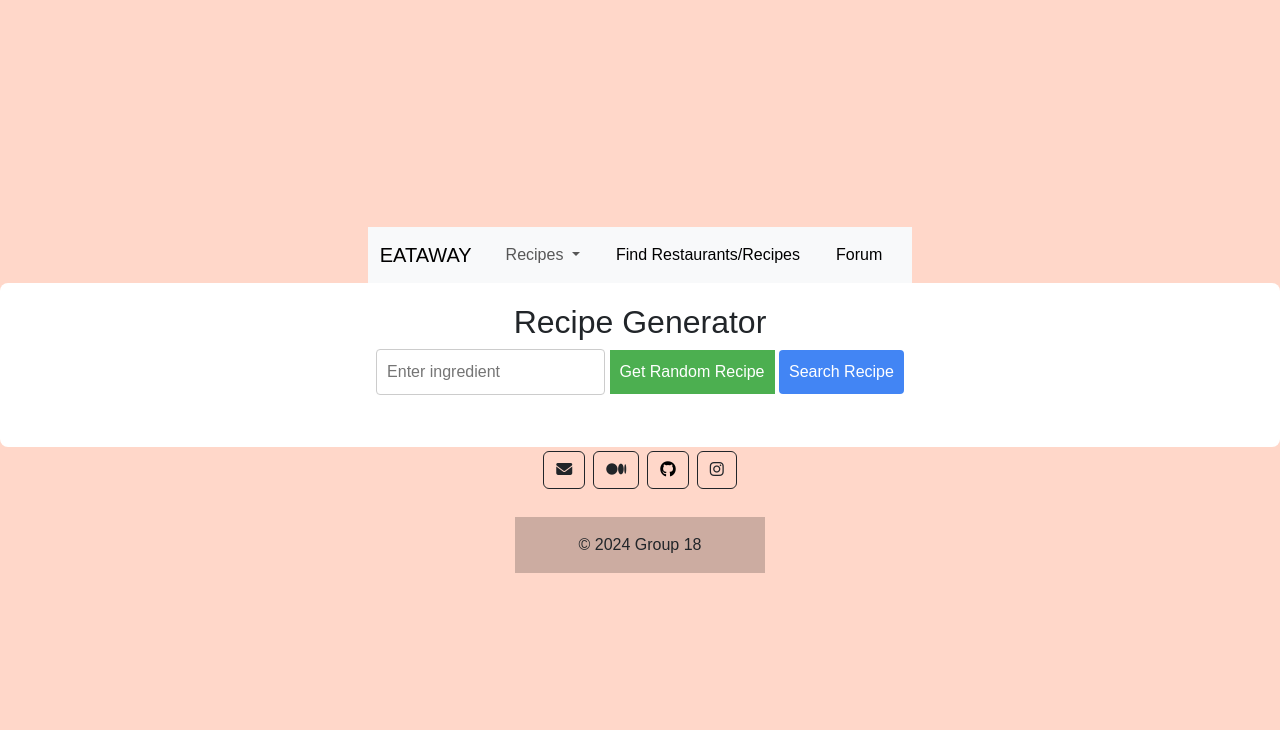
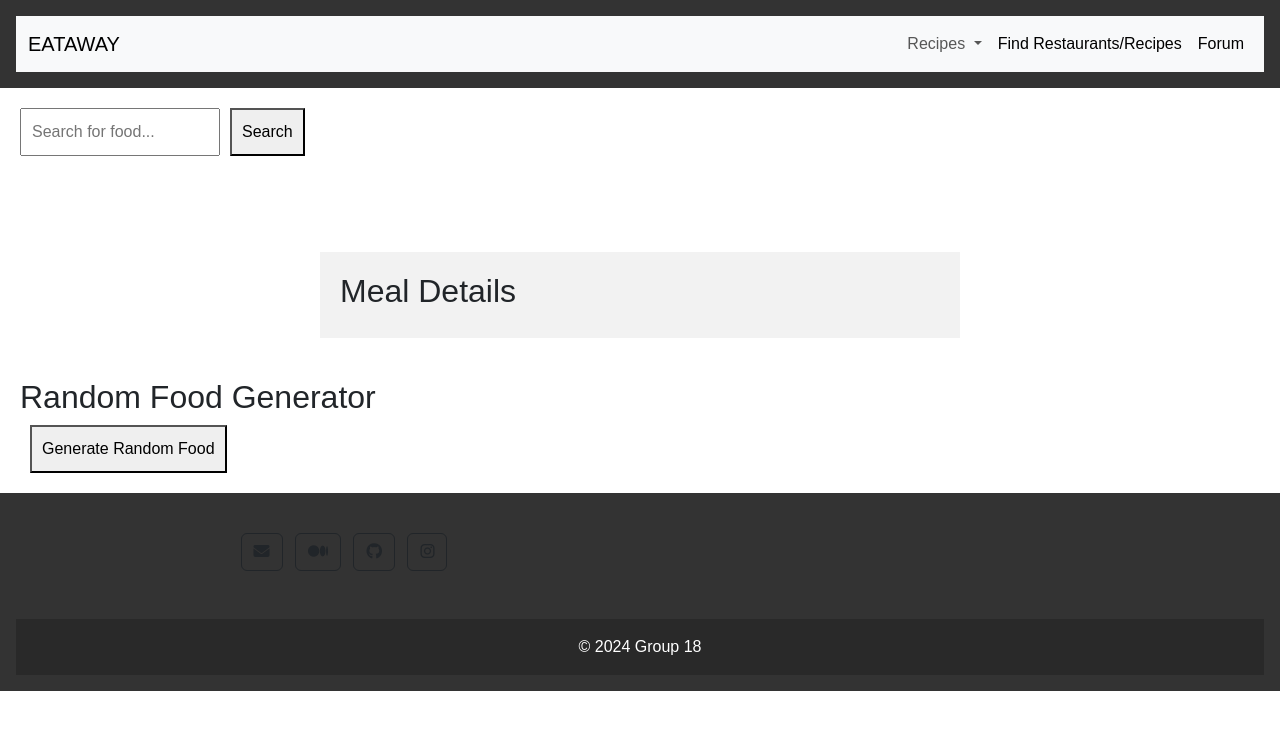
Before and after one commit to uvee35/Eataway-Website, a website: page html/receipe.html in a window 1280 px wide. Drawn offline with nearby package versions, Linux system fonts and the light colour scheme.

Commit message:
added javascript api and css and html

```diff
--- a/Assets/css/receipe.css
+++ b/Assets/css/receipe.css
@@ -1,58 +1,56 @@
 body {
-    font-family: 'Arial', sans-serif;
+    font-family: Arial, sans-serif;
     margin: 0;
     padding: 0;
-    background-color: #f4f4f4;
     display: flex;
     flex-direction: column;
-    align-items: center;
-    justify-content: center;
-    height: 100vh;
 }
 
-.recipe-container {
-    background-color: white;
-    padding: 20px;
-    border-radius: 8px;
-
+header, footer {
+    background-color: #333;
+    color: white;
     text-align: center;
-
-    width: 100%;
+    padding: 1em;
 }
 
-h2 {
-    margin-bottom: 20px;
+section {
+    margin: 20px;
+}
+
+.search-container {
+    display: flex;
+    align-items: center;
 }
 
 button {
     padding: 10px;
-    background-color: #4caf50;
-    color: white;
-    border: none;
-    border-radius: 4px;
     cursor: pointer;
-    margin-right: 10px;
+    margin-left: 10px; /* Add margin for spacing between buttons */
 }
 
 input {
     padding: 10px;
-    border: 1px solid #ccc;
-    border-radius: 4px;
-    margin-right: 10px;
+    width: 200px;
 }
 
-.search-btn {
-    padding: 10px;
-    background-color: #4285f4;
-    color: white;
-    border: none;
-    border-radius: 4px;
-    cursor: pointer;
+.search-results-container,
+.meal-details-container {
+    width: 50%;
+    margin-left: auto;
+    margin-right: auto;
 }
 
-img {
+.meal-details-container {
+    background-color: #f2f2f2;
+    padding: 20px;
+}
+
+.meal-details-container img {
     max-width: 100%;
     height: auto;
-    border-radius: 8px;
-    margin-top: 20px;
+    margin-bottom: 10px;
 }
+
+.footer {
+    margin-top: auto;
+}
--- /dev/null
+++ b/Assets/js/receipe.js
@@ -0,0 +1,118 @@
+// TheMealDB API key (replace with your actual API key)
+const apiKey = "1";
+
+// Function to search for food
+function searchFood() {
+    const searchInput = document.getElementById("searchInput").value;
+    const searchResultsContainer = document.getElementById("searchResults");
+    const mealDetailsContainer = document.getElementById("mealDetails");
+    console.log("searchFood function called");
+    searchResultsContainer.innerHTML = "";
+    mealDetailsContainer.innerHTML = "";
+
+    if (searchInput.trim() !== "") {
+        fetch(`https://www.themealdb.com/api/json/v1/${apiKey}/search.php?s=${searchInput}`)
+            .then(response => response.json())
+            .then(data => {
+                if (data.meals) {
+                    data.meals.forEach(meal => {
+                        const listItem = document.createElement("li");
+                        const link = document.createElement("a");
+
+                        link.href = "#";
+                        link.addEventListener("click", () => displayFoodDetails(meal.idMeal));
+
+                        link.textContent = meal.strMeal;
+
+                        listItem.appendChild(link);
+                        searchResultsContainer.appendChild(listItem);
+                    });
+                } else {
+                    searchResultsContainer.innerHTML = "<p>No results found.</p>";
+                }
+            })
+            .catch(error => console.error('Error searching for food:', error));
+    } else {
+        searchResultsContainer.innerHTML = "<p>Please enter a search query.</p>";
+    }
+}
+
+// Function to display food details (for both search and random)
+function displayFoodDetails(mealId) {
+    const mealDetailsContainer = document.getElementById("mealDetails");
+
+    // API call to get meal details
+    fetch(`https://www.themealdb.com/api/json/v1/${apiKey}/lookup.php?i=${mealId}`)
+        .then(response => response.json())
+        .then(data => {
+            const mealDetails = data.meals[0];
+
+            // Create HTML elements to display meal details
+            const mealDetailsHTML = `
+                <div>
+                    <h3>${mealDetails.strMeal}</h3>
+                    <img src="${mealDetails.strMealThumb}" alt="${mealDetails.strMeal}" class="img-thumbnail">
+                    <p>${mealDetails.strInstructions}</p>
+                    <h4>Ingredients:</h4>
+                    <ul>
+                        ${getIngredientsList(mealDetails)}
+                    </ul>
+                </div>
+            `;
+
+            // Display meal details in the container
+            mealDetailsContainer.innerHTML = mealDetailsHTML;
+        })
+        .catch(error => console.error('Error fetching meal details:', error));
+}
+
+// Function to generate random food
+function getRandomFood() {
+    console.log("getRandomFood function called");
+    const randomFoodContainer = document.getElementById("randomFood");
+
+    // Clear previous content
+    randomFoodContainer.innerHTML = "";
+
+    fetch(`https://www.themealdb.com/api/json/v1/${apiKey}/random.php`)
+        .then(response => response.json())
+        .then(data => {
+            const randomFood = data.meals[0];
+
+            // Create HTML elements to display random food details
+            const randomFoodHTML = `
+                <div>
+                    <h3>${randomFood.strMeal}</h3>
+                    <img src="${randomFood.strMealThumb}" alt="${randomFood.strMeal}" class="img-thumbnail">
+                    <p>${randomFood.strInstructions}</p>
+                    <h4>Ingredients:</h4>
+                    <ul>
+                        ${getIngredientsList(randomFood)}
+                    </ul>
+                </div>
+            `;
+
+            // Display random food details in the container
+            randomFoodContainer.innerHTML = randomFoodHTML;
+
+            // Optionally, you can scroll to the meal details section for better visibility
+            document.getElementById("mealDetails").scrollIntoView({ behavior: "smooth" });
+        })
+        .catch(error => console.error('Error fetching random food details:', error));
+}
+
+// Additional function to get ingredients list
+function getIngredientsList(foodDetails) {
+    const ingredientsList = [];
+
+    for (let i = 1; i <= 20; i++) {
+        const ingredient = foodDetails[`strIngredient${i}`];
+        const measure = foodDetails[`strMeasure${i}`];
+
+        if (ingredient && measure) {
+            ingredientsList.push(`<li>${measure} ${ingredient}</li>`);
+        }
+    }
+
+    return ingredientsList.join("");
+}
--- a/html/receipe.html
+++ b/html/receipe.html
@@ -4,31 +4,99 @@
     <meta charset="UTF-8">
     <meta name="viewport" content="width=device-width, initial-scale=1.0">
     <title>Receipe</title>
-
+    <link href="https://cdn.jsdelivr.net/npm/bootstrap@5.3.2/dist/css/bootstrap.min.css" rel="stylesheet"
+        integrity="sha384-T3c6CoIi6uLrA9TneNEoa7RxnatzjcDSCmG1MXxSR1GAsXEV/Dwwykc2MPK8M2HN" crossorigin="anonymous">
     <script src="https://kit.fontawesome.com/c1bc576c12.js" crossorigin="anonymous"></script>
+    <script src="https://cdn.jsdelivr.net/npm/bootstrap@5.3.2/dist/js/bootstrap.bundle.min.js"
+        integrity="sha384-C6RzsynM9kWDrMNeT87bh95OGNyZPhcTNXj1NW7RuBCsyN/o0jlpcV8Qyq46cDfL"
+        crossorigin="anonymous"></script>
+</body>
     <link rel="stylesheet" href="../Assets/css/receipe.css">
 </head>
 <body>
-    <div id="header-container"></div>
+    <header class="header-class">
+        <!-- Navbar -->
+        <nav class="navbar navbar-expand-lg navbar-light bg-light">
+          <div class="container-fluid">
 
-    <div class="recipe-container row" id="recipe">
-        <h2>Recipe Generator</h2>
-        <div>
-            <input type="text" id="searchInput" placeholder="Enter ingredient">
-            <button onclick="getRandomRecipe()">Get Random Recipe</button>
-            <button class="search-btn" onclick="searchRecipe()">Search Recipe</button>
-        </div>
-
-        <p id="recipeName"></p>
-        <p id="recipeInstructions"></p>
-    </div>
+              <!-- Brand/logo -->
+              <a class="navbar-brand" href="#">EATAWAY</a>
 
 
+              <!-- Toggle button for small screens -->
+              <button class="navbar-toggler" type="button" data-bs-toggle="collapse" data-bs-target="#navbarNavAltMarkup"
+                  aria-controls="navbarNavAltMarkup" aria-expanded="false" aria-label="Toggle navigation">
+                  <span class="navbar-toggler-icon"></span>
+              </button>
+              <div class="collapse navbar-collapse " id="navbarSupportedContent">
+                  <ul class="navbar-nav ms-auto mb-2 mb-lg-0">
+                      <li class="nav-item dropdown">
+                          <a class="nav-link dropdown-toggle" href="#" role="button" data-bs-toggle="dropdown"
+                              aria-expanded="false">
+                              Recipes
+                          </a>
+                          <ul class="dropdown-menu">
+                              <li><a class="dropdown-item" href="#">Recipe 1</a></li>
+                              <li><a class="dropdown-item" href="#">Recipe 2</a></li>
+                          </ul>
+                      </li>
+                      <li class="nav-item">
+                          <a class="nav-link active" aria-current="page" href="#">Find Restaurants/Recipes</a>
+                      </li>
+                      <li class="nav-item">
+                          <a class="nav-link active" href="#">Forum</a>
+                      </li>
+
+        </nav>
 
 
+        </header>
+    <section class="search-container">
+        <input type="text" id="searchInput" placeholder="Search for food...">
+        <button onclick="searchFood()">Search</button>
+    </section>
+
+    <section class="search-results-container">
+        <ul id="searchResults"></ul>
+    </section>
+
+    <!-- Meal Details Section -->
+    <section class="meal-details-container">
+        <h2>Meal Details</h2>
+        <div id="mealDetails"></div>
+    </section>
+
+    <!-- Random Food Section -->
+    <section class="random-food-container">
+        <h2>Random Food Generator</h2>
+        <button onclick="getRandomFood()">Generate Random Food</button>
+        <div id="randomFood"></div>
+    </section>
+
     <!-- Footer Section -->
-    <div id="footer-container"></div>
+    <script src="../Assets/js/receipe.js"></script>
 
-    <script src="../Assets/js/script.js"></script>
-</body>
+<div id="footer-container"></div>
+
+<!-- Section: Social media -->
+<footer>
+    <section class="p-4 pt-0" id="social-icons">
+        <div class="row">
+            <div class="col-lg-6 col-md-12 mb-4 mb-md-0">
+                <!-- Add your social media links -->
+                <a class="btn btn-outline-dark btn-floating m-1" href="mailto:email" role="button"><i
+                        class="fas fa-envelope social-icon"></i></a>
+                <a class="btn btn-outline-dark btn-floating m-1" href="https://medium.com/@victor5.vm58"
+                    role="button"><i class="fab fa-medium social-icon"></i></a>
+                <a class="btn btn-outline-dark btn-floating m-1" href="https://github.com/uvee35/Eataway-Website"
+                    role="button"><i class="fab fa-github"></i></a>
+                <a class="btn btn-outline-dark btn-floating m-1" href="instagram.com" role="button"><i
+                        class="fab fa-instagram"></i></a>
+            </div>
+        </div>
+    </section>
+    <div class="text-center p-3" style="background-color: rgba(0, 0, 0, 0.2);">
+        © 2024 Group 18
+    </div>
+</footer>
 </html>
```
